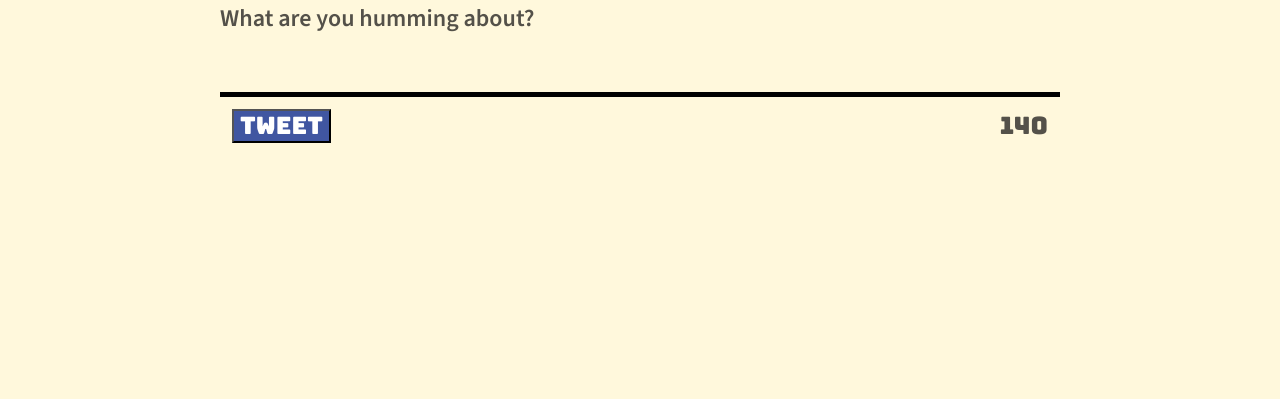
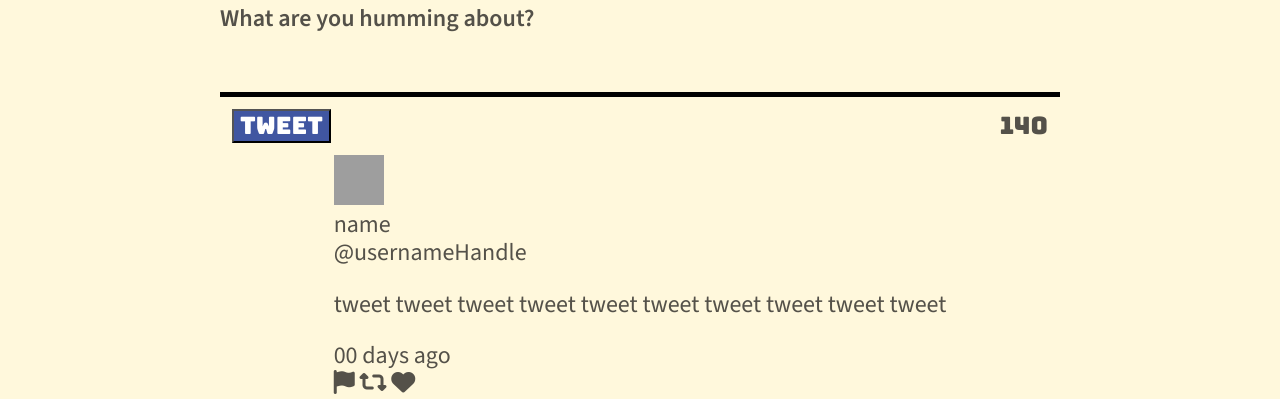
Before and after one commit to AH82/tweeter-redo, a website: page public/index.html in a window 1280 px wide. Shown: the part 607-1006 px from the top of the page. Before the commit the page ends 800 px from the top, so only its background shows below. Drawn offline with nearby package versions, Linux system fonts and the light colour scheme; grey boxes are pictures that could not be loaded.

Commit message:
build [existing] tweet(s) contents

```diff
--- a/public/index.html
+++ b/public/index.html
@@ -65,6 +65,35 @@
           </div>
         </form>
       </section>
+      <section class="tweet-container">
+        <article class="tweet">
+          <header>
+            <div>
+              <img src="https://i.imgur.com/73hZDYK.png" alt="" width="50" height="50">
+              <div>
+                name
+              </div>
+            </div>
+            <div>
+              @usernameHandle
+            </div>
+          </header>
+          <p>
+            tweet tweet tweet tweet tweet tweet tweet tweet tweet tweet
+          </p>
+          <footer>
+            <div>
+              00 days ago
+            </div>
+            <div>
+              <i class="fa-solid fa-flag"></i>
+              <i class="fa-solid fa-retweet"></i>
+              <i class="fa-solid fa-heart"></i>
+            </div>
+          </footer>
+
+        </article>
+      </section>
     </main>
   </body>
 </html>
```
